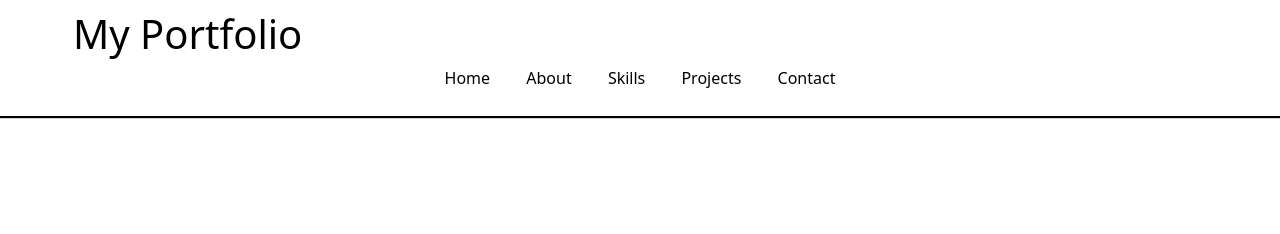
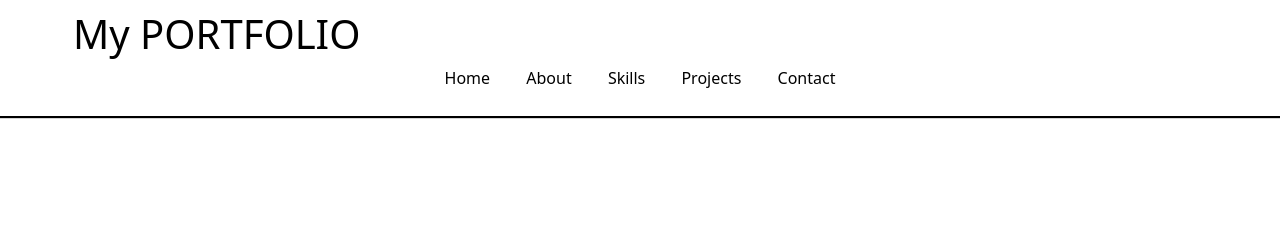
Before and after one commit to A-lpha18/PORTFOLIO-FINAL, a plain HTML site: page index.html in a window 1280 px wide. Shown: the top 234 px of the page. Drawn offline with nearby package versions, Linux system fonts and the light colour scheme.

Commit message:
Update index.html

```diff
--- a/index.html
+++ b/index.html
@@ -10,7 +10,7 @@
 </head>
 <body>
     <header id="home">
-        <h1>My Portfolio</h1>
+        <h1>My PORTFOLIO</h1>
         <nav>
             <ul>
                 <li id="a"><a href="#home">Home</a></li>
```
